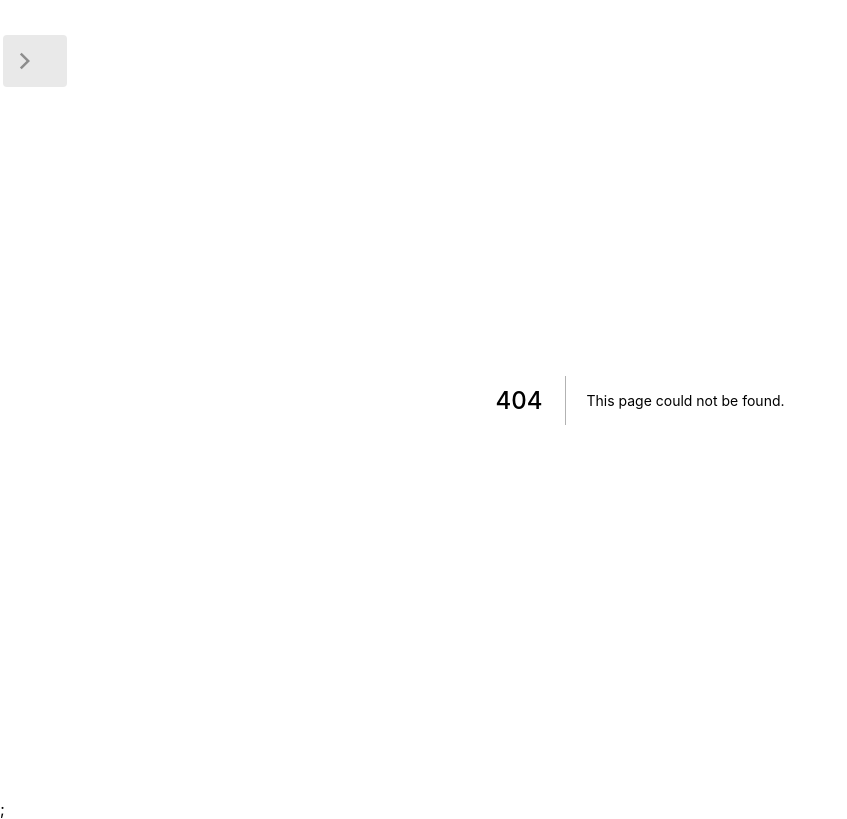
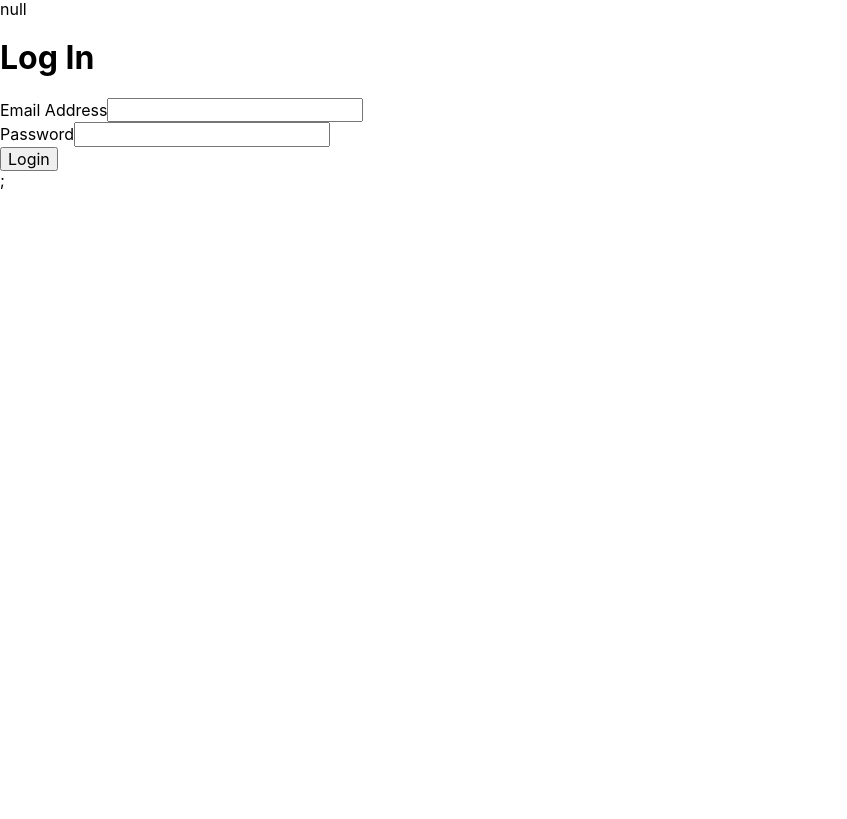
Before and after one commit to vhuang5564/hotel-california, a Next.js app: page /login in a window 1280 px wide. Before the commit this address had no page. Shown: the whole page, without its empty margins (0-847 px from the left). Built offline with nearby package versions, Linux system fonts and the light colour scheme.

Commit message:
Set login page and api, create a cookie with a wjt token to persist a user

```diff
--- /dev/null
+++ b/context/AuthContext.js
@@ -0,0 +1,48 @@
+import { createContext, useState } from 'react';
+import { useRouter } from 'next/router';
+
+const AuthContext = createContext()
+
+export const AuthProvider = ({ children }) => {
+  const [user, setUser] = useState(null);
+  const [error, setError] = useState(null);
+
+  const login = async ({ email, password }) => {
+    const res = await fetch(`/api/login`, {
+      method: 'POST',
+      headers: {
+        'Content-Type': 'application/json',
+      },
+      body: JSON.stringify({
+        email,
+        password,
+      }),
+    })
+
+    // const user = await res.json()
+    // if (res.ok) {
+    //   setUser(user)
+    //   router.push('/')
+    // } else {
+    //   setError(data.message)
+    //   setError(null)
+    // }
+  }
+
+
+  const logout = async () => {
+    console.log('Logout');
+  };
+
+  const checkUserLoggedIn = async (user) => {
+    console.log('Check');
+  };
+
+  return (
+    <AuthContext.Provider value={{user, error, login, logout}}>
+      {children}
+    </AuthContext.Provider>
+  );
+};
+
+export default AuthContext
--- a/package.json
+++ b/package.json
@@ -13,10 +13,12 @@
     "@material-ui/icons": "^4.11.2",
     "@prisma/client": "^2.30.0",
     "ably": "^1.2.13",
+    "cookie": "^0.4.1",
+    "jsonwebtoken": "^8.5.1",
     "next": "11.1.0",
-    "node-sass": "^5.0.0",
     "react": "^17.0.2",
-    "react-dom": "17.0.2"
+    "react-dom": "17.0.2",
+    "sass": "^1.39.0"
   },
   "devDependencies": {
     "eslint": "7.32.0",
--- a/pages/_app.js
+++ b/pages/_app.js
@@ -1,11 +1,12 @@
 import '../styles/globals.css';
-import Sidebar from '../components/Sidebar';
+import { AuthProvider } from '../context/AuthContext';
 
 
 const MyApp = ({ Component, pageProps }) => {
   return <>
-    <Sidebar />
+    <AuthProvider>
     <Component {...pageProps} />;
+    </AuthProvider>
   </>;
 };
 
--- /dev/null
+++ b/pages/api/login.js
@@ -0,0 +1,44 @@
+import cookie from 'cookie';
+import prisma from '../../lib/prisma';
+import { sign } from 'jsonwebtoken';
+// import secret from '../../lib/secret';
+
+export default async function loginHandler(req, res) {
+  if (req.method === 'POST') {
+    const { email, password } = req.body;
+    const user = await prisma.user.findUnique({
+      where: {
+        email: email,
+      },
+    });
+
+    if (user && user.password === password) {
+      // console.log(secret)
+      const claims = {
+        sub: user.id,
+        userFirstName: user.firstName,
+        userLastName: user.lastName,
+        userEmail: user.email,
+        isAdmin: user.isAdmin,
+      };
+      const jwt = sign(claims, process.env.SECRET, { expiresIn: '24h' });
+      res.setHeader(
+        'Set-Cookie',
+        cookie.serialize('token', jwt, {
+          httpOnly: true,
+          secure: process.env.NODE_ENV !== 'development',
+          sameSite: 'strict',
+          maxAge: 60 * 60 * 24, // 1 day
+          path: '/',
+        })
+      );
+
+      res.status(200).json({ message: 'Welcome back to the app' });
+    } else {
+      res.status(401).json({ message: 'Wrong credentials' });
+    }
+  } else {
+    res.setHeader('Allow', ['POST']);
+    res.status(405).json({ message: `Method ${req.method} not allowed` });
+  }
+}
--- /dev/null
+++ b/pages/api/logout.js
@@ -0,0 +1,18 @@
+/* eslint-disable import/no-anonymous-default-export */
+import cookie from "cookie";
+
+export default (req, res) => {
+
+  res.setHeader(
+    'Set-Cookie',
+    cookie.serialize('token', "", {
+      httpOnly: true,
+      secure: process.env.NODE_ENV !== 'development',
+      expires: new Date(0),
+      sameSite: 'strict',
+      path: '/',
+    })
+  );
+  res.status(200).json({ success: true });
+
+}
--- /dev/null
+++ b/pages/api/requests/create.js
@@ -0,0 +1,19 @@
+import prisma from '../../../lib/prisma';
+
+export default async function requestHandler(req, res) {
+  // console.log(req.body);
+
+  try {
+    const data = req.body;
+    const createdRequest = await prisma.request.create({
+      data,
+    });
+    res.status(201).json(createdRequest)
+  } catch(e) {
+    res.status(500);
+    res.json({error: "Sorry unable to save request to database"})
+  } finally {
+    await prisma.$disconnect();
+  }
+
+};
--- /dev/null
+++ b/pages/login.js
@@ -0,0 +1,66 @@
+import { useRouter } from 'next/router';
+import { useState, useEffect, useContext } from 'react';
+import Link from 'next/link';
+// import AuthContext from '@/context/AuthContext'
+
+export default function LoginPage() {
+  const [email, setEmail] = useState('')
+  const [password, setPassword] = useState('')
+  const [message, setMessage] = useState(null)
+
+  // const { login, error } = useContext(AuthContext)
+
+  const login = async ({ email, password }) => {
+    const res = await fetch(`/api/login`, {
+      method: 'POST',
+      headers: {
+        'Content-Type': 'application/json',
+      },
+      body: JSON.stringify({
+        email,
+        password,
+      }),
+    })
+    const json = await res.json();
+    setMessage(json);
+  }
+
+  const handleSubmit = async (e) => {
+    e.preventDefault();
+    // console.log({email, password})
+    login({email, password})
+  }
+
+  return (
+    <>
+      <div>
+        {JSON.stringify(message)}
+        <h1>Log In</h1>
+        <form onSubmit={handleSubmit}>
+          <div>
+            <label htmlFor="email">Email Address</label>
+            <input
+              type="email"
+              name="email"
+              id="email"
+              value={email}
+              onChange={(e) => setEmail(e.target.value)}
+            />
+          </div>
+          <div>
+            <label htmlFor="password">Password</label>
+            <input
+              type="password"
+              name="password"
+              id="password"
+              value={password}
+              onChange={(e) => setPassword(e.target.value)}
+            />
+          </div>
+
+          <input type="submit" value="Login" />
+        </form>
+      </div>
+    </>
+  );
+}
--- a/pages/reviews.js
+++ b/pages/reviews.js
@@ -2,7 +2,7 @@ import styles from '../styles/Home.module.scss';
 import { useState } from 'react';
 import Head from 'next/head';
 import prisma from '../lib/prisma';
-
+import Sidebar from '../components/Sidebar'
 export async function getServerSideProps(context) {
   const reviews = await prisma.review.findMany({
     include: {
```
Also changed, not shown: jsconfig.json (added, +12 -0 lines), pages/index.js (+1 -8 lines), 2 other files (tests, documents, lock files or other folders).
